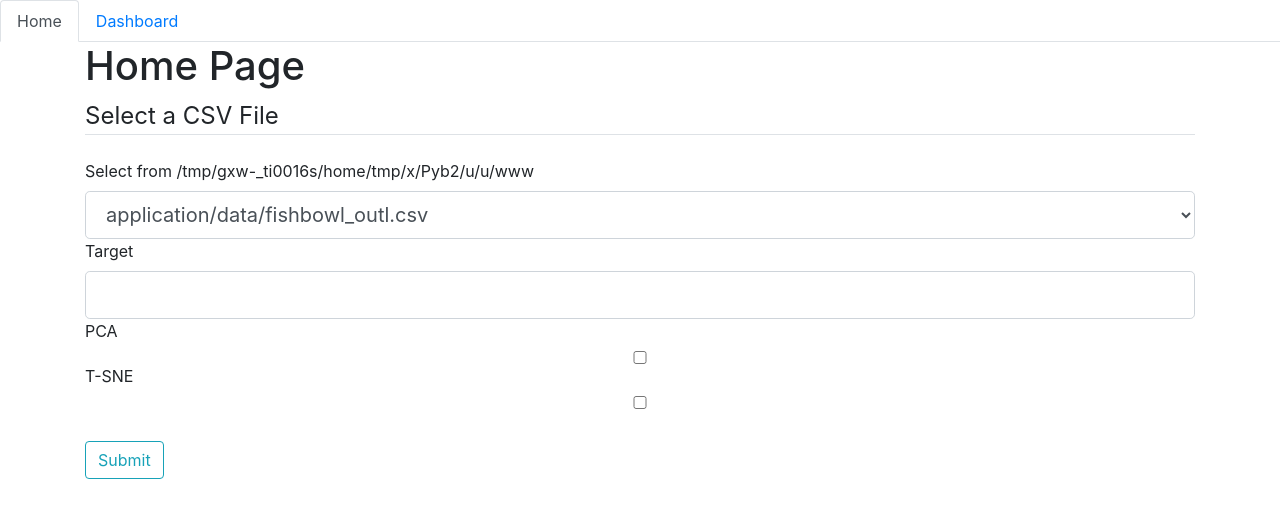
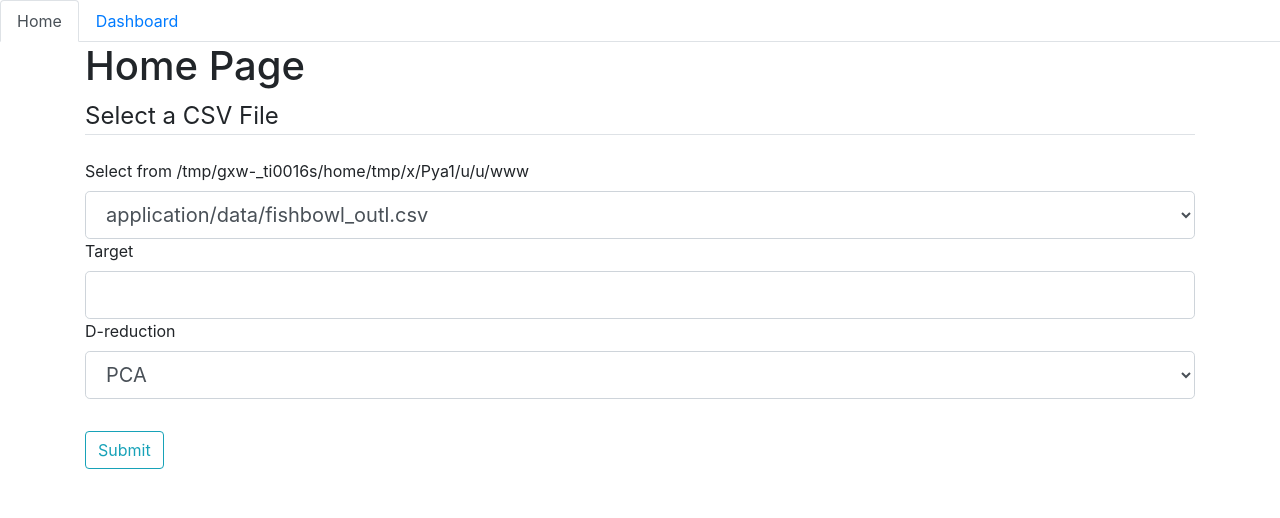
Before and after one commit to kenuxi/EVA, a Flask app: page / in a window 1280 px wide. Shown: the top 518 px of the page. Run offline with Flask 3, Linux system fonts and the light colour scheme; parts of the project's set-up code (start-up, migrations or seed data) failed here and were passed over; some libraries are stand-ins or nearby versions.

Commit message:
new layout for homepage algorithm selection - WORKS ONLY ON FISHBOWL DATASET

```diff
--- a/application/data/iris_anomalies.csv
+++ b/application/data/iris_anomalies.csv
@@ -1,4 +1,4 @@
-,is_anomaly,petal.length,petal.width,sepal.length,sepal.width,variety
+,Classification,petal.length,petal.width,sepal.length,sepal.width,variety
 0,False,1.4,0.2,5.1,3.5,Setosa
 1,False,1.4,0.2,4.9,3.0,Setosa
 2,False,1.3,0.2,4.7,3.2,Setosa
--- a/application/plotlydash/Dashboards.py
+++ b/application/plotlydash/Dashboards.py
@@ -221,13 +221,13 @@ class IrisDashboard(RemoteCSVDashboard):
     def create_dashboard(self, data_dict):
 
         data_file_name = data_dict['location']# '/Users/albertorodriguez/Desktop/Current Courses/InternenServLab/EVA-merge_flask_dash/application/data/fishbowl_outl.csv'
-        dim_red_method = 'pca'
+        dim_red_method = data_dict['algorithm']
 
         main_data = EvaData()
         main_data.config = data_dict
         main_data.load_data(file_name=data_file_name)
 
-        if dim_red_method == 'pca':
+        if dim_red_method == 'PCA':
             main_data.apply_PCA(m=2)
 
         fig_original = main_data.visualize_original_data()
--- a/application/templates/home.html
+++ b/application/templates/home.html
@@ -8,17 +8,14 @@
             <fieldset class="form-group">
                 <legend class="border-bottom mb-4">Select a CSV File</legend>
                 <div class="form-group">
-                    {{ form.select.label(class="form-control-label") }}
-                    {{ form.select(class="form-control form-control-lg") }}
+                    {{ form.file.label(class="form-control-label") }}
+                    {{ form.file(class="form-control form-control-lg") }}
 
                     {{ form.target.label(class="form-control-label") }}
                     {{ form.target(class="form-control form-control-lg") }}
 
-                    {{ form.pca.label(class="form-control-label") }}
-                    {{ form.pca(class="form-control form-control-lg") }}
-
-                    {{ form.tsne.label(class="form-control-label") }}
-                    {{ form.tsne(class="form-control form-control-lg") }}
+                    {{ form.algorithm.label(class="form-control-label") }}
+                    {{ form.algorithm(class="form-control form-control-lg") }}
 
                 </div>
             </fieldset>
--- a/config.py
+++ b/config.py
@@ -1,4 +1,9 @@
 external_stylesheets = ['https://codepen.io/chriddyp/pen/bWLwgP.css']
+
+iris_config = {'location': 'application/data/iris_anomalies.csv',
+               'features': ['is_anomaly', 'petal.length', 'petal.width','sepal.length'],
+               'target': 'variety'}
+
 
 app_secret_key = 'b042acdb071518100e25f40b93088487'
 
--- a/forms.py
+++ b/forms.py
@@ -1,16 +1,15 @@
 import os
 from flask_wtf import FlaskForm
-from wtforms import SubmitField, BooleanField, SelectField, StringField
+from wtforms import SubmitField, SelectField, StringField
 from wtforms.validators import DataRequired
 # from wtforms import PasswordField
 # from wtforms.validators import Length, Email, EqualTo
 
 class HomePageForm(FlaskForm):
     files = ['application/data/' + file for file in os.listdir('application/data') if '.csv' in file]
-    select = SelectField(label='Select from ' + os.getcwd(), choices=files)
+    file = SelectField(label='Select from ' + os.getcwd(), choices=files)
     target = StringField(validators=[DataRequired()])
-    pca = BooleanField('PCA')
-    tsne = BooleanField('T-SNE')
+    algorithm = SelectField(label='D-reduction', choices=['PCA', 'T-SNE', 'LLE'])
     submit = SubmitField(label='Submit')
 
 '''
```
Also changed, not shown: app_reload.py (+3 -4 lines).
